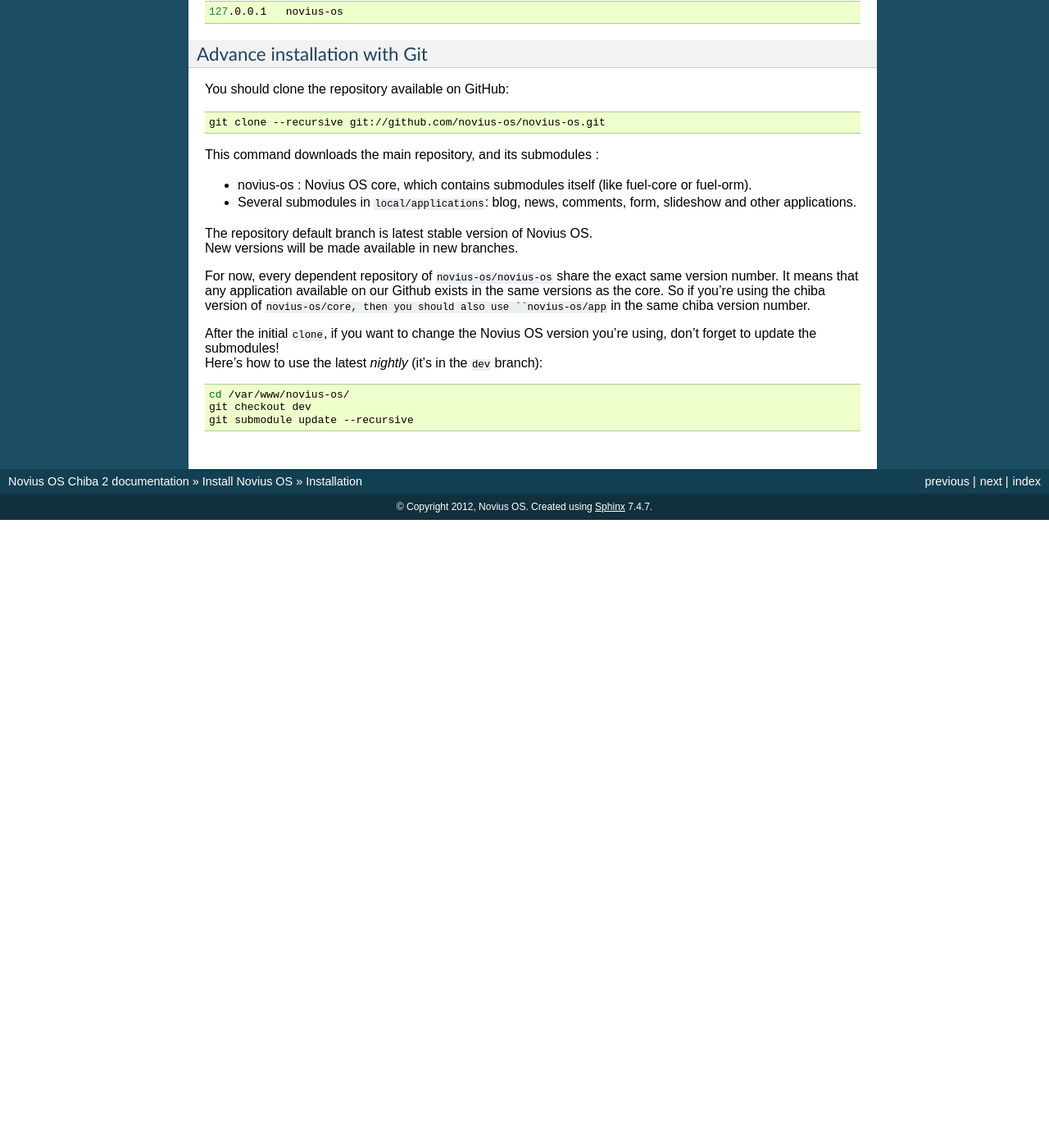
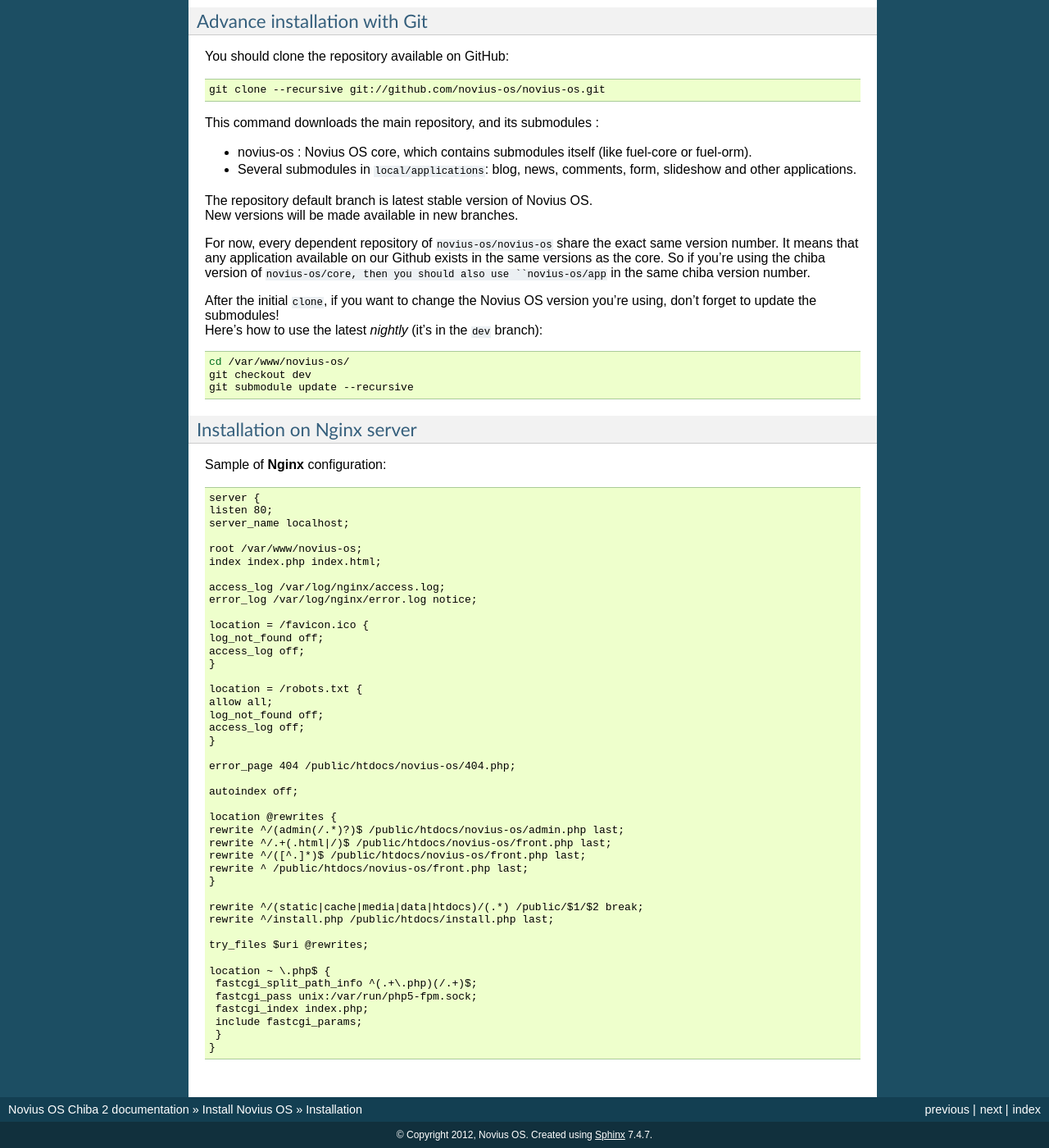
Before and after one commit to Meroje/documentation-en, a Sphinx documentation site: the page built from source/install/install.rst, in a window 1280 px wide and 1400 px high, scrolled down 2284 px. Shown: the whole window at 82% size. Built offline with Sphinx 7.4.7, drawn with Linux system fonts in a browser that asks for light colours; before the commit the page ends 2918 px from its top, so only the background shows below that; some of the changed text lies outside the part shown.

Commit message:
Update install, add Nginx and windows

```diff
--- a/source/install/install.rst
+++ b/source/install/install.rst
@@ -1,29 +1,40 @@
 Installation
 ############
 
-.. contents::
-	:depth: 2
+.. sidebar:: Table of contents
+
+    .. contents::
+        :backlinks: top
+        :depth: 2
+        :local:
 
 General requirements
 ********************
 
-* Have a **LAMP** server up and running with PHP 5.3+.
+Have a serevr with MySQL and PHP 5.3+.
+
+Novius OS can run with:
+
+* :program:`Linux`, :program:`Mac OS` or :program:`Windows` (from Vista)
+* :program:`Apache` with **mod_rewrite** enabled or :program:`Nginx`
+
+LAMP
+====
+
+We describe following the install process on a server :program:`LAMP` (Linux/Apache/MySQL/PHP), :program:`Debian` type,
+for which you have admin rights. Adapt to your configuration.
+
+* Install of **AMP**.
+
 	.. code-block:: bash
 
 			sudo apt-get install apache2 php5 mysql-server libapache2-mod-php5 php5-mysql
 
-* **Apache mod_rewrite** is enabled.
+* Enable **mod_rewrite** of :program:`Apache`.
+
 	.. code-block:: bash
 
 			sudo a2enmod rewrite
-
-| These commands are given as an example if you install Novius OS on your local machine or a server for which you have admin rights.
-| They are Ubuntu commands, adapt them to your distribution if necessary.
-
-
-.. note::
-
-	In theory Novius OS can be installed on other servers than :program:`Apache`.
 
 Quick installation
 ******************
@@ -155,3 +166,10 @@
 	cd /var/www/novius-os/
 	git checkout dev
 	git submodule update --recursive
+
+Installation on Nginx server
+============================
+
+Sample of :program:`Nginx` configuration:
+
+.. literalinclude:: nginx.txt
--- /dev/null
+++ b/source/install/nginx.txt
@@ -0,0 +1,44 @@
+server {
+listen 80;
+server_name localhost;
+
+root /var/www/novius-os;
+index index.php index.html;
+
+access_log /var/log/nginx/access.log;
+error_log /var/log/nginx/error.log notice;
+
+location = /favicon.ico {
+log_not_found off;
+access_log off;
+}
+
+location = /robots.txt {
+allow all;
+log_not_found off;
+access_log off;
+}
+
+error_page 404 /public/htdocs/novius-os/404.php;
+
+autoindex off;
+
+location @rewrites {
+rewrite ^/(admin(/.*)?)$ /public/htdocs/novius-os/admin.php last;
+rewrite ^/.+(.html|/)$ /public/htdocs/novius-os/front.php last;
+rewrite ^/([^.]*)$ /public/htdocs/novius-os/front.php last;
+rewrite ^ /public/htdocs/novius-os/front.php last;
+}
+
+rewrite ^/(static|cache|media|data|htdocs)/(.*) /public/$1/$2 break;
+rewrite ^/install.php /public/htdocs/install.php last;
+
+try_files $uri @rewrites;
+
+location ~ \.php$ {
+ fastcgi_split_path_info ^(.+\.php)(/.+)$;
+ fastcgi_pass unix:/var/run/php5-fpm.sock;
+ fastcgi_index index.php;
+ include fastcgi_params;
+ }
+}
```
